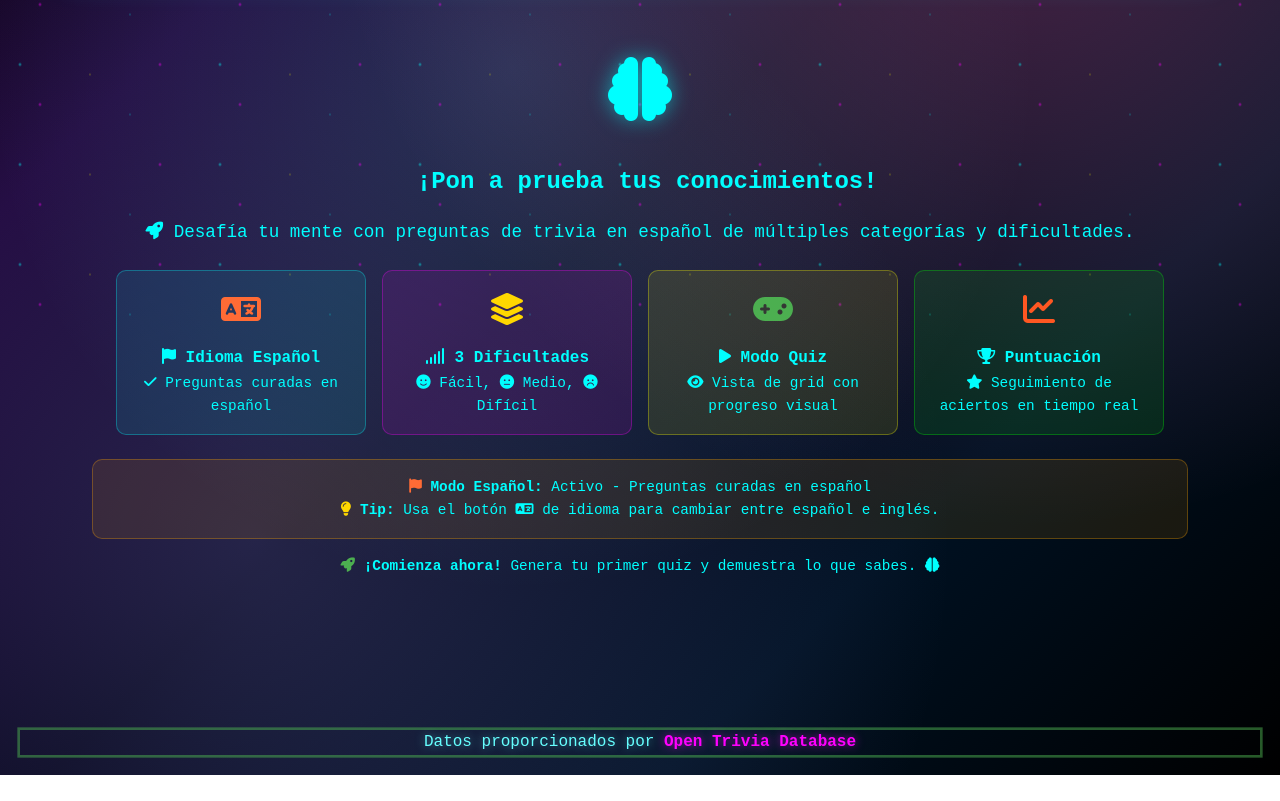
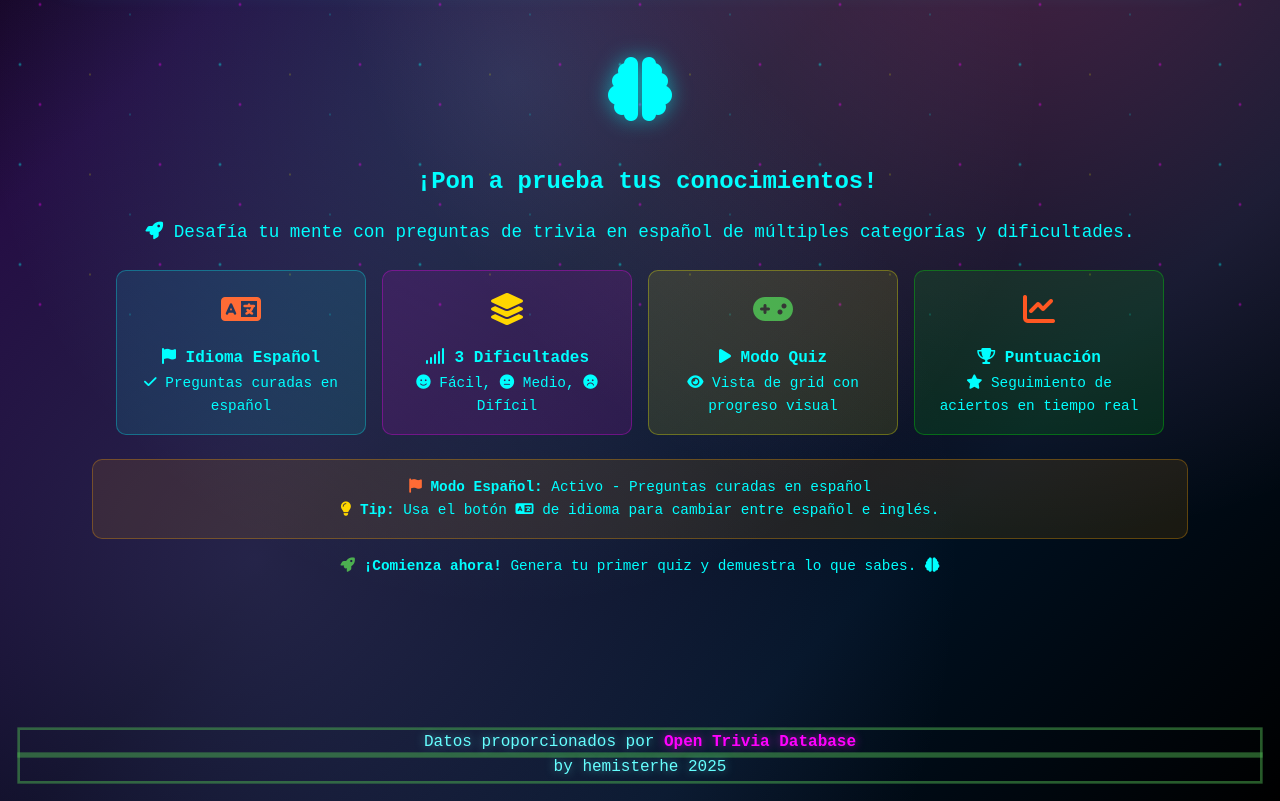
Before and after one commit to Henry-Tercero-MH/-S9-Consulta-y-visualizaci-n-de-API-externa, a plain HTML site: page index.html in a window 1280 px wide. Shown: the part 403-1204 px from the top of the page. Before the commit the page ends 1178 px from the top, so only its background shows below. Drawn offline with Linux system fonts and the light colour scheme.

Commit message:
se agrego pie de pagina

```diff
--- a/index.html
+++ b/index.html
@@ -135,6 +135,7 @@
 
     <footer>
         <p>Datos proporcionados por <a href="https://opentdb.com/" target="_blank">Open Trivia Database</a></p>
+        <p>by hemisterhe 2025</p>
     </footer>
 
     <script src="script.js"></script>
```
